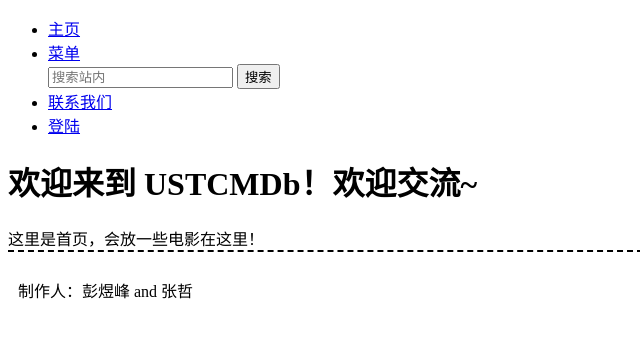
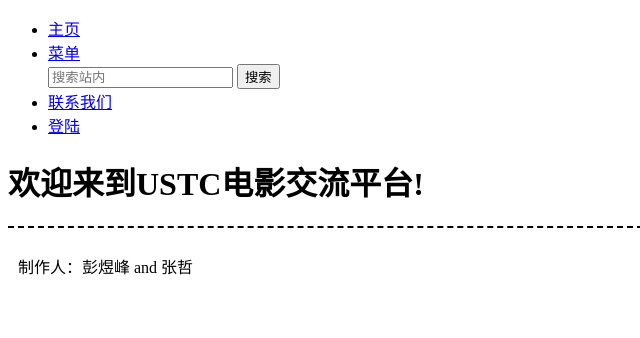
Before and after one commit to PaPa-jun/UstcMDb, a Flask app: page / in a window 1280 px wide. Shown: the top 338 px of the page, without its empty margins (0-640 px from the left). Run offline with Flask 3, Linux system fonts and the light colour scheme.

Commit message:
主页更新

```diff
--- a/apps/config.py
+++ b/apps/config.py
@@ -5,7 +5,7 @@ class Base:
         "host" : "localhost",
         "port" : 3306,
         "user" : "root",
-        "password" : "Pyf20030317",
+        "password" : "zhangzhe777",
         "schema" : "ustcMDb",
         "charset" : 'utf8mb4'
     }
--- a/apps/main/view.py
+++ b/apps/main/view.py
@@ -1,4 +1,5 @@
 from flask import Blueprint, render_template
+from extensions import Movie
 
 blueprint = Blueprint("main", __name__)
 
--- a/data/src/main.py
+++ b/data/src/main.py
@@ -3,9 +3,9 @@ from module import IMDb, DataBase
 if __name__ == "__main__":
     # imdb = IMDb()
     # movies = imdb.fetch_top_250_movies()
-    # imdb.to_json(movies, '/Users/pengyufeng/Desktop/UstcMDb/data/movies/imdb_top_250_movies.json')
+    # imdb.to_json(movies, 'data\movies\imdb_top_250_movies.json')
 
-    db = DataBase(host='localhost', password='Pyf20030317', database='ustcMDb')
+    db = DataBase(host='localhost', password='zhangzhe777', database='ustcMDb')
     connection = db.connect_db()
-    db.load_json_into_db('/Users/pengyufeng/Desktop/UstcMDb/data/movies/imdb_top_250_movies.json', connection)
+    db.load_json_into_db('data/movies/imdb_top_250_movies.json', connection)
     # print(imdb.search_person('Benedict Cumberbatch'))
--- a/templates/main/index.html
+++ b/templates/main/index.html
@@ -2,10 +2,12 @@
 
 {% block title %}首页{% endblock %}
 
-{% block header %}
-    <h1>欢迎来到 USTCMDb！欢迎交流~</h1>
-{% endblock %}
 
 {% block  main %}
-    这里是首页，会放一些电影在这里！
+    <div>
+        <h1>欢迎来到USTC电影交流平台!</h1>
+        <div>
+
+        </div>
+    </div>
 {% endblock %}
```
Also changed, not shown: templates/movie/detail.html (+11 -2 lines).
